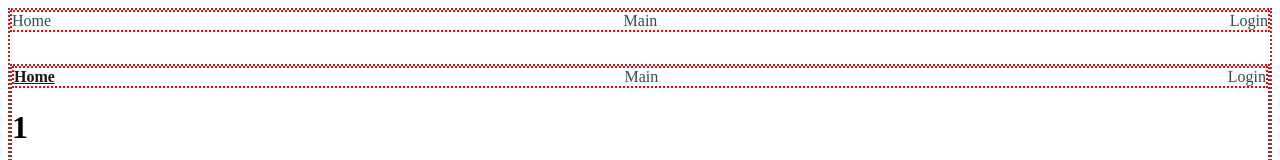
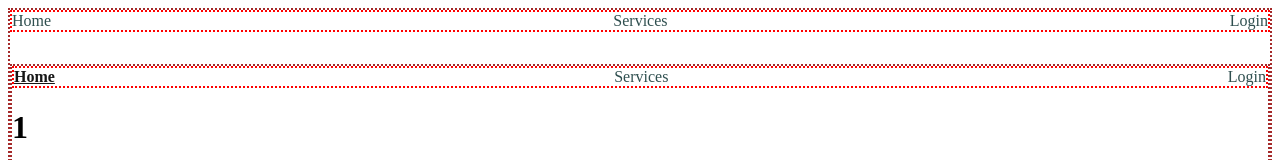
Before and after one commit to Code-the-Dream-School/gg-pac-team5-front, a React (Vite) app: page /pages/1 in a window 1280 px wide. Shown: the top 160 px of the page. Built offline with nearby package versions, Linux system fonts and the light colour scheme.

Commit message:
Create Folder structure for Main (Changes name to Services

```diff
--- a/src/Layouts/Header/NavBar/NavBar.tsx
+++ b/src/Layouts/Header/NavBar/NavBar.tsx
@@ -1,13 +1,13 @@
-import { CSSProperties } from "react";
-import { NavLink } from "react-router-dom";
-import "../../../Assets/Layouts/NavBar.css";
+import { CSSProperties } from "react"
+import { NavLink } from "react-router-dom"
+import "../../../Assets/Layouts/NavBar.css"
 
 const NavBar = () => {
   const activeStyles: CSSProperties = {
     fontWeight: "bold",
     textDecoration: "underline",
     color: "#161616",
-	};
+  }
 
   return (
     <nav className="nav-wrapper">
@@ -22,7 +22,7 @@ const NavBar = () => {
         to="main"
         style={({ isActive }) => (isActive ? activeStyles : undefined)}
       >
-				Main
+        Services
       </NavLink>
       <NavLink
         to="auth"
@@ -31,7 +31,7 @@ const NavBar = () => {
         Login
       </NavLink>
     </nav>
-	);
-};
+  )
+}
 
-export { NavBar };
+export { NavBar }
```
Also changed, not shown: src/Pages/Services/Services.jsx (added, +11 -0 lines). Lines whose indentation alone changed are shown as unchanged.
